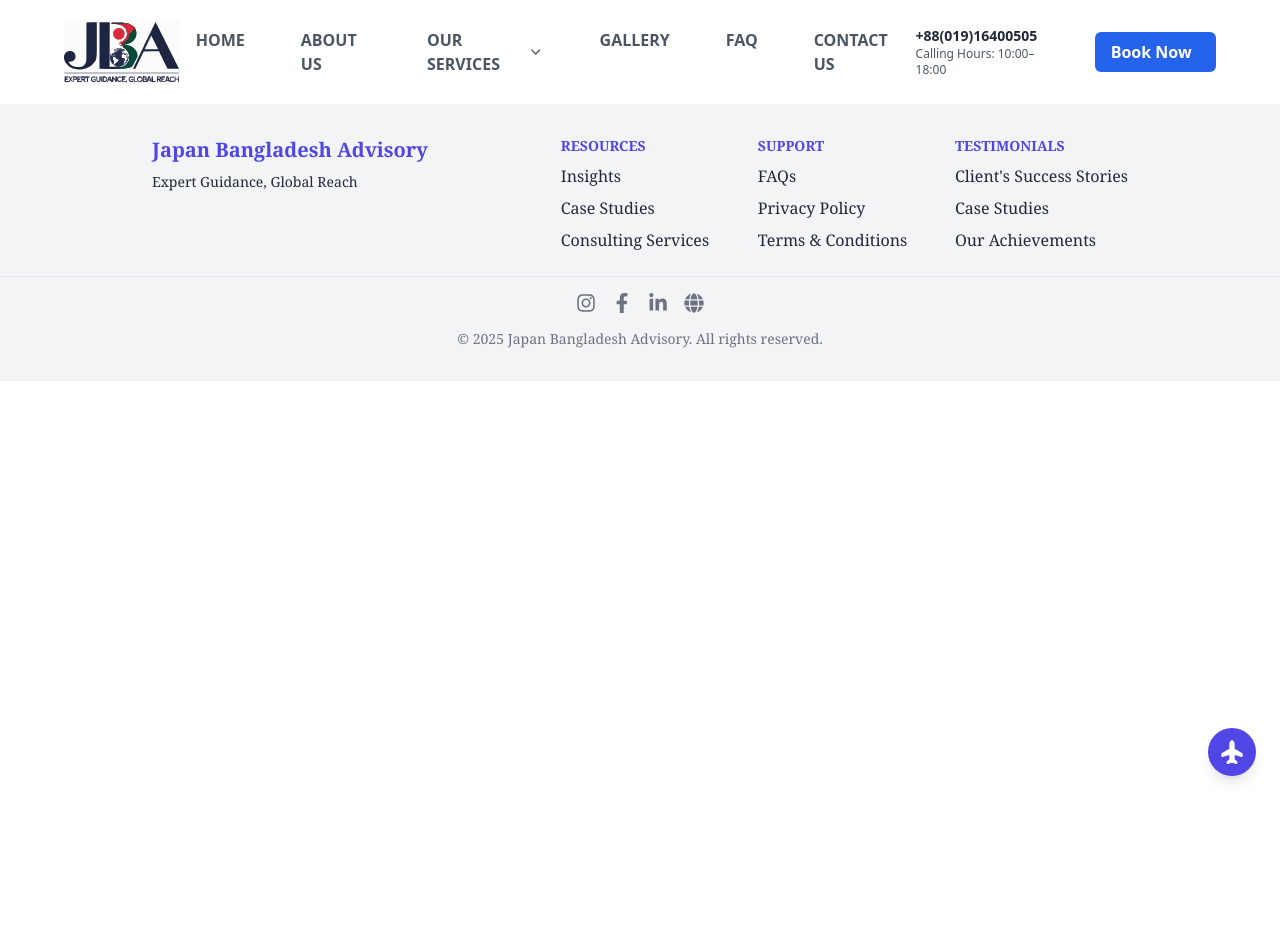
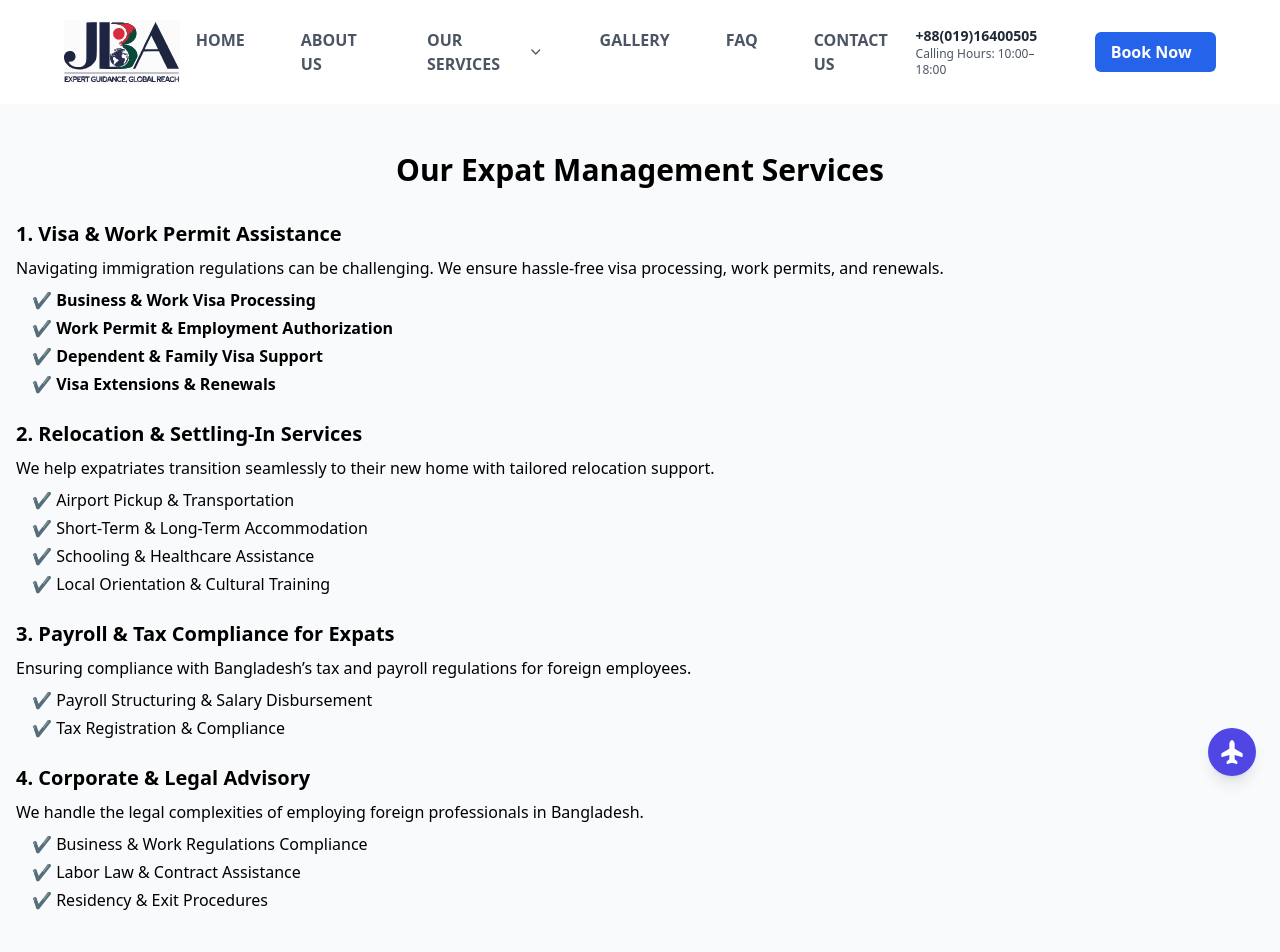
Before and after one commit to SR-Sujon/japanbdadvisory, a React (Create React App) app: page /services/expat-management in a window 1280 px wide. Shown: the top 952 px of the page. Before the commit the page ends 800 px from the top, so only its background shows below. Built offline with nearby package versions, Linux system fonts and the light colour scheme.

Commit message:
Services Routing and Information added

```diff
--- a/src/App.jsx
+++ b/src/App.jsx
@@ -5,11 +5,14 @@ import Header from './sections/Header';
 import Hero from './sections/Hero';
 import About from './sections/About';
 import Services from './sections/Services';
-import Services_VISA from './sections/Services_VISA';
+import ServicesVISA from './sections/ServicesVISA';
+import ServicesBusinessSetup from './sections/ServicesBusinessSetup';
 import Gallery from './sections/Gallery';
 import FAQ from './sections/FAQ';
 import Contact from './sections/Contact';
 import Footer from './sections/Footer';
+import ServicesExpatManagement from './sections/ServicesExpatManagement';
+import ServicesTravelHospitality from './sections/ServicesTravelHospitality';
 
 const App = () => (
   <>
@@ -39,8 +42,26 @@ const App = () => (
 
       {/* Visa-only page */}
       <Route
-        path="/visa"
-        element={<Services_VISA />}
+        path="/services/visa"
+        element={<ServicesVISA />}
+      />
+
+      {/* Business page */}
+      <Route
+        path="/services/busines-setup"
+        element={<ServicesBusinessSetup />}
+      />
+
+      {/* Expat Management page */}
+      <Route
+        path="/services/expat-management"
+        element={<ServicesExpatManagement />}
+      />
+
+      {/* Travel ^ Hospitality page */}
+      <Route
+        path="/services/travel-hospitality"
+        element={<ServicesTravelHospitality />}
       />
     </Routes>
 
--- a/src/sections/Header.jsx
+++ b/src/sections/Header.jsx
@@ -13,10 +13,10 @@ const navItems = [
     type: "scroll",
     to: "services",
     children: [
-      { label: "VISA Services", to: "/visa", type: "router" },
-      { label: "Business Setup", to: "/services#business", type: "router" },
-      { label: "Expat Management", to: "/services#expat", type: "router" },
-      { label: "Travel & Hospitality", to: "/services#travel", type: "router" },
+      { label: "VISA Services", to: "/services/visa", type: "router" },
+      { label: "Business Setup", to: "/services/busines-setup", type: "router" },
+      { label: "Expat Management", to: "/services/expat-management", type: "router" },
+      { label: "Travel & Hospitality", to: "/services/travel-hospitality", type: "router" },
     ],
   },
   { label: "Gallery", type: "scroll", to: "gallery" },
--- /dev/null
+++ b/src/sections/ServicesBusinessSetup.jsx
@@ -0,0 +1,45 @@
+import React from 'react';
+
+const ServicesBusinessSetup = () => {
+  return (
+    <section id="business-setup" className="py-12 bg-gray-50">
+      <div className="container mx-auto px-4">
+        <h2 className="text-3xl font-bold text-center mb-8">Business Setup in Bangladesh</h2>
+        <p className="text-center mb-6">
+          Start your business in Bangladesh with confidence. We offer end-to-end support for local and foreign companies to set up operations efficiently and compliantly.
+        </p>
+        <h3 className="text-xl font-semibold mb-4">Our Business Setup Support Includes:</h3>
+        <ul className="list-none pl-4 space-y-1 mb-6">
+          <li>✔️ <strong>Company Name Clearance</strong> – Reserve your company name through RJSC.</li>
+          <li>
+            ✔️ <strong>Company Registration (RJSC)</strong>
+            <ul className="list-disc list-inside pl-4 space-y-1">
+              <li>Drafting and filing Memorandum &amp; Articles of Association</li>
+              <li>Obtaining Certificate of Incorporation</li>
+            </ul>
+          </li>
+          <li>✔️ <strong>Trade License &amp; TIN</strong> – Apply through local City Corporation and NBR.</li>
+          <li>
+            ✔️ <strong>Bank Account &amp; Capital Remittance</strong>
+            <ul className="list-disc list-inside pl-4 space-y-1">
+              <li>Assistance in opening temporary and permanent accounts</li>
+              <li>Foreign capital encashment support</li>
+            </ul>
+          </li>
+          <li>✔️ <strong>VAT/BIN Registration</strong> – Register your business with NBR VAT Online system.</li>
+          <li>✔️ <strong>BIDA Registration (For Foreign Investors)</strong> – Secure investment approval and work permit eligibility.</li>
+          <li>✔️ <strong>Import/Export License (IRC/ERC)</strong> – Registration with CCI&amp;E for international trade.</li>
+          <li>✔️ <strong>Work Permits &amp; Visas</strong> – Full visa support for directors and foreign employees.</li>
+          <li>✔️ <strong>Office Setup Support</strong> – Rent space, furnish office, and hire local staff.</li>
+          <li>✔️ <strong>Sector-Specific Licenses</strong> – Environmental, fire, and industry-specific permits.</li>
+        </ul>
+        <p className="text-center">
+          Whether you're launching a new venture or expanding from abroad, our team ensures a smooth and compliant start in Bangladesh.
+        </p>
+        <p className="text-center mt-4">📩 Contact us today for a customized setup package.</p>
+      </div>
+    </section>
+  );
+};
+
+export default ServicesBusinessSetup;
--- /dev/null
+++ b/src/sections/ServicesExpatManagement.jsx
@@ -0,0 +1,66 @@
+import React from 'react';
+
+const ServicesExpatManagement = () => {
+  return (
+    <section id="expat-management" className="py-12 bg-gray-50">
+      <div className="container mx-auto px-4">
+        <h2 className="text-3xl font-bold text-center mb-8">Our Expat Management Services</h2>
+
+        {/* 1. Visa & Work Permit Assistance */}
+        <div className="mb-6">
+          <h3 className="text-xl font-semibold mb-2">1. Visa &amp; Work Permit Assistance</h3>
+          <p className="mb-2">
+            Navigating immigration regulations can be challenging. We ensure hassle-free visa processing, work permits, and renewals.
+          </p>
+          <ul className="list-none pl-4 space-y-1">
+            <li>✔️ <strong>Business &amp; Work Visa Processing</strong></li>
+            <li>✔️ <strong>Work Permit &amp; Employment Authorization</strong></li>
+            <li>✔️ <strong>Dependent &amp; Family Visa Support</strong></li>
+            <li>✔️ <strong>Visa Extensions &amp; Renewals</strong></li>
+          </ul>
+        </div>
+
+        {/* 2. Relocation & Settling-In Services */}
+        <div className="mb-6">
+          <h3 className="text-xl font-semibold mb-2">2. Relocation &amp; Settling-In Services</h3>
+          <p className="mb-2">
+            We help expatriates transition seamlessly to their new home with tailored relocation support.
+          </p>
+          <ul className="list-none pl-4 space-y-1">
+            <li>✔️ Airport Pickup &amp; Transportation</li>
+            <li>✔️ Short-Term &amp; Long-Term Accommodation</li>
+            <li>✔️ Schooling &amp; Healthcare Assistance</li>
+            <li>✔️ Local Orientation &amp; Cultural Training</li>
+          </ul>
+        </div>
+
+        {/* 3. Payroll & Tax Compliance for Expats */}
+        <div className="mb-6">
+          <h3 className="text-xl font-semibold mb-2">3. Payroll &amp; Tax Compliance for Expats</h3>
+          <p className="mb-2">
+            Ensuring compliance with Bangladesh’s tax and payroll regulations for foreign employees.
+          </p>
+          <ul className="list-none pl-4 space-y-1">
+            <li>✔️ Payroll Structuring &amp; Salary Disbursement</li>
+            <li>✔️ Tax Registration &amp; Compliance</li>
+          </ul>
+        </div>
+
+        {/* 4. Corporate & Legal Advisory */}
+        <div className="mb-6">
+          <h3 className="text-xl font-semibold mb-2">4. Corporate &amp; Legal Advisory</h3>
+          <p className="mb-2">
+            We handle the legal complexities of employing foreign professionals in Bangladesh.
+          </p>
+          <ul className="list-none pl-4 space-y-1">
+            <li>✔️ Business &amp; Work Regulations Compliance</li>
+            <li>✔️ Labor Law &amp; Contract Assistance</li>
+            <li>✔️ Residency &amp; Exit Procedures</li>
+          </ul>
+        </div>
+      </div>
+    </section>
+  );
+};
+
+export default ServicesExpatManagement;
--- /dev/null
+++ b/src/sections/ServicesTravelHospitality.jsx
@@ -0,0 +1,60 @@
+import React from 'react';
+
+const ServicesTravelHospitality = () => {
+  return (
+    <section id="travel-hospitality" className="py-12 bg-gray-50">
+      <div className="container mx-auto px-4">
+        <h2 className="text-3xl font-bold text-center mb-8">Travel & Hospitality Services</h2>
+
+        {/* 1. Visa & Immigration */}
+        <div className="mb-6">
+          <h3 className="text-xl font-semibold mb-2">1. Visa &amp; Immigration</h3>
+          <ul className="list-none pl-4 space-y-1 mb-4">
+            <li>✔️ <strong>Visa Assistance</strong>: Document checklist, form filling, scheduling, and status tracking.</li>
+            <li>✔️ <strong>On-Arrival Support</strong>: Immigration guidance, airport meet-and-greet, SIM setup, 24/7 support.</li>
+            <li>✔️ <strong>Hotel Booking</strong>: Tailored to budget and preferences.</li>
+            <li>✔️ <strong>Transportation Services</strong>: Airport transfers, car rentals, public transport, itinerary guidance.</li>
+            <li>✔️ <strong>Itinerary Overview</strong>: Flight schedules, hotel details, transport planning.</li>
+            <li>✔️ <strong>Post-Travel Support</strong>: Feedback, visa renewals, future trip help.</li>
+          </ul>
+        </div>
+
+        {/* 2. Tour Guiding */}
+        <div className="mb-6">
+          <h3 className="text-xl font-semibold mb-2">2. Tour Guiding</h3>
+          <ul className="list-none pl-4 space-y-1">
+            <li>✔️ <strong>Dhaka City Tours (Half/Full-Day)</strong>: Cultural sites, landmarks, business hubs.</li>
+            <li>✔️ <strong>Evening Tours</strong>: Local cuisine and entertainment in a safe setting.</li>
+            <li>✔️ <strong>Customized Tours</strong>: Based on personal interests like architecture, history, shopping.</li>
+          </ul>
+        </div>
+
+        {/* 3. Rent-a-Car */}
+        <div className="mb-6">
+          <h3 className="text-xl font-semibold mb-2">3. Rent-a-Car</h3>
+          <p className="mb-2">
+            Various vehicle types available (compact to SUVs), focusing on comfort and convenience.
+          </p>
+        </div>
+
+        {/* 4. Hotel Booking */}
+        <div className="mb-6">
+          <h3 className="text-xl font-semibold mb-2">4. Hotel Booking</h3>
+          <p className="mb-2">
+            Comfortable, well-located hotels aligned with client needs and preferences.
+          </p>
+        </div>
+
+        {/* 5. Airport Transfers */}
+        <div className="mb-6">
+          <h3 className="text-xl font-semibold mb-2">5. Airport Transfers</h3>
+          <p>
+            Reliable and smooth transfers for arrivals and departures.
+          </p>
+        </div>
+      </div>
+    </section>
+  );
+};
+
+export default ServicesTravelHospitality;
--- a/src/sections/Services_VISA.jsx
+++ b/src/sections/ServicesVISA.jsx
@@ -1,6 +1,6 @@
 import React from 'react';
 
-const Services_VISA = () => {
+const ServicesVISA = () => {
   return (
     <section id="visa" className="py-12 bg-gray-50">
       <div className="container mx-auto px-4">
@@ -65,4 +65,4 @@ const Services_VISA = () => {
   );
 };
 
-export default Services_VISA;
+export default ServicesVISA;
```
